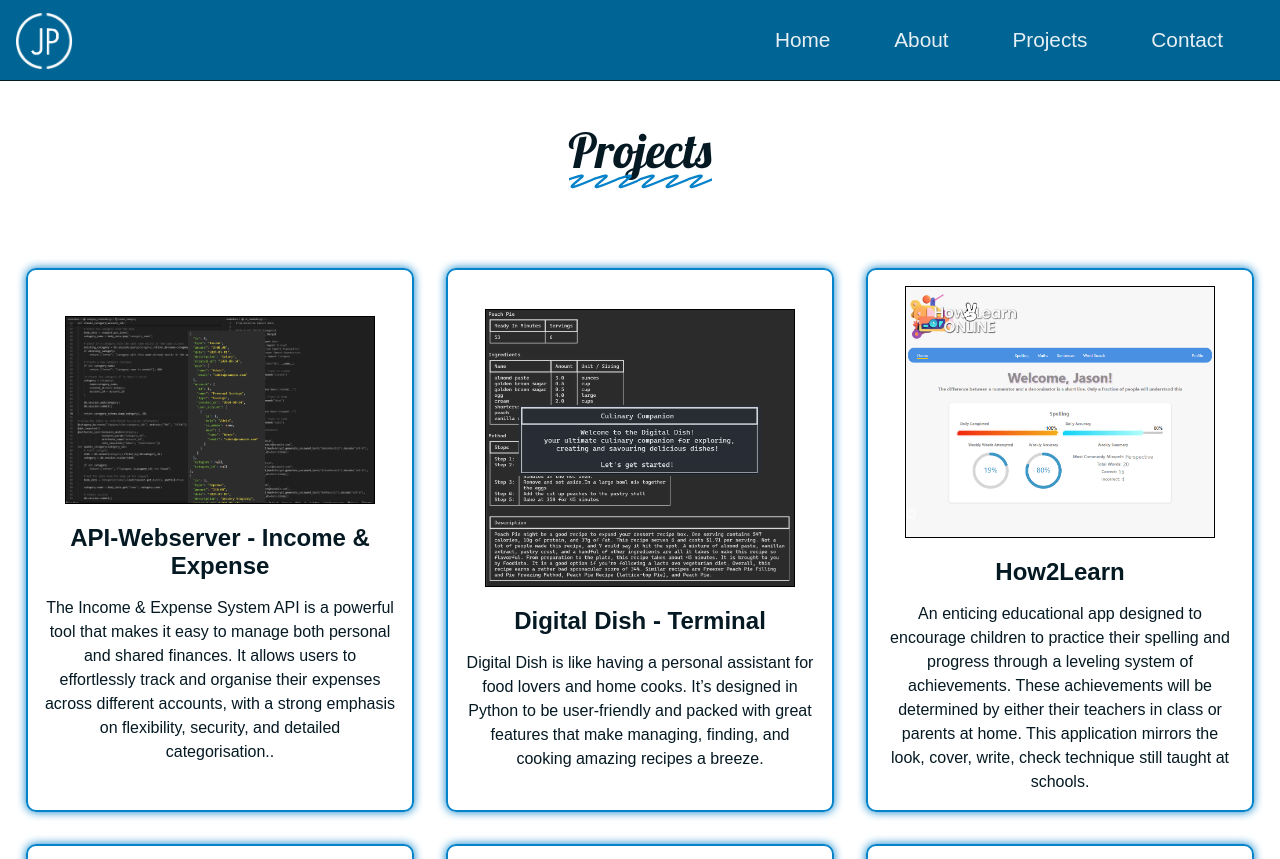
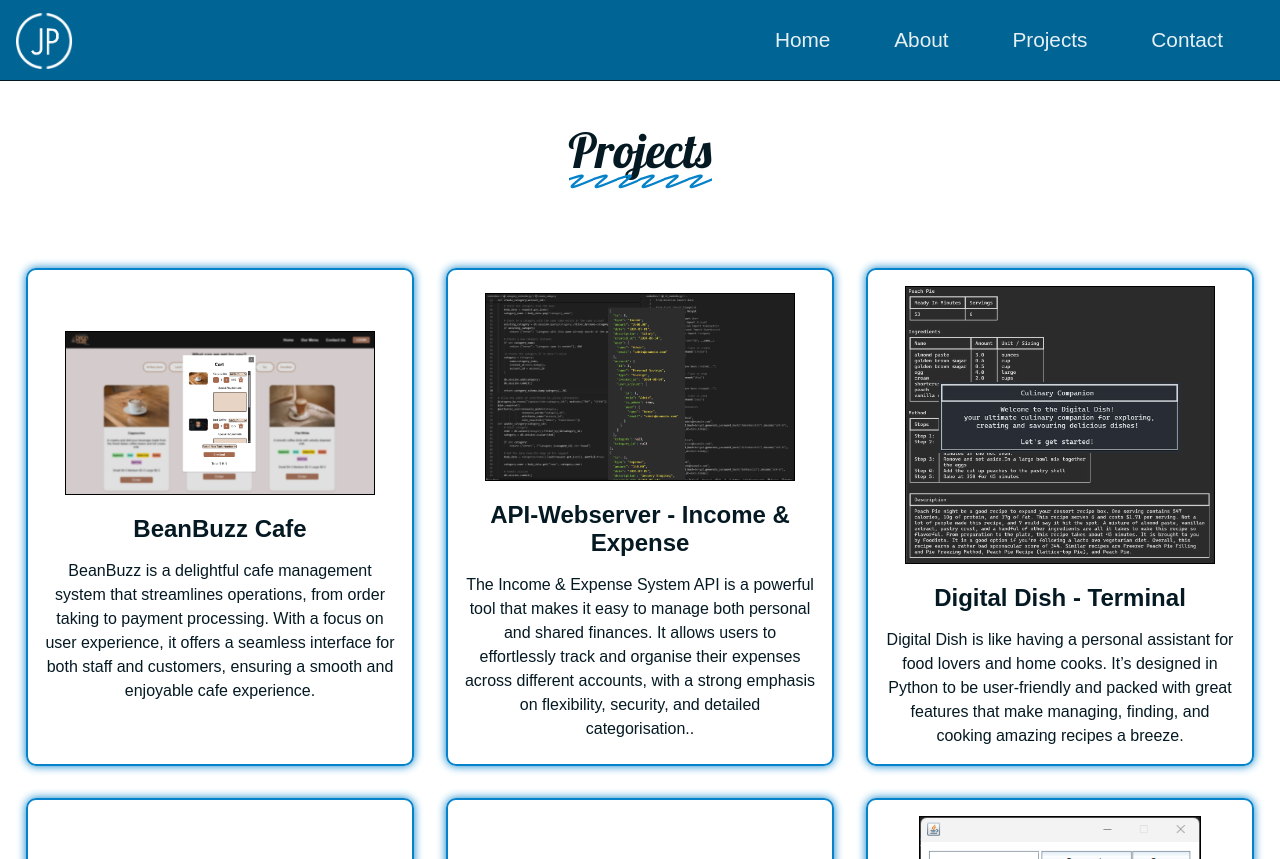
Before and after one commit to jay-parkin/Portfolio, a plain HTML site: page pages/projects.html in a window 1280 px wide. Shown: the top 859 px of the page. Drawn offline with nearby package versions, Linux system fonts and the light colour scheme; a web font is replaced by a local one.

Commit message:
Implement code changes to enhance functionality and improve performance

```diff
--- a/pages/projects.html
+++ b/pages/projects.html
@@ -76,6 +76,19 @@
       <!-- Flex container too hold all the projects -->
       <section class="portfolio">
         <!-- Individual project section -->
+        <section class="project">
+          <a href="https://beanbuzz.au"
+            ><img src="../assets/bean-cart.png" alt="Bean Cart Img"
+          /></a>
+          <h2>BeanBuzz Cafe</h2>
+          <p>
+            BeanBuzz is a delightful cafe management system that streamlines
+            operations, from order taking to payment processing. With a focus on
+            user experience, it offers a seamless interface for both staff and
+            customers, ensuring a smooth and enjoyable cafe experience.
+          </p>
+        </section>
+
         <section class="project">
           <a href="https://github.com/jay-parkin/API-Webserver"
             ><img src="../assets/apiserver.JPG" alt="API-Webserver Logo"
```
Also changed, not shown: assets/bean-cart.png (added).
